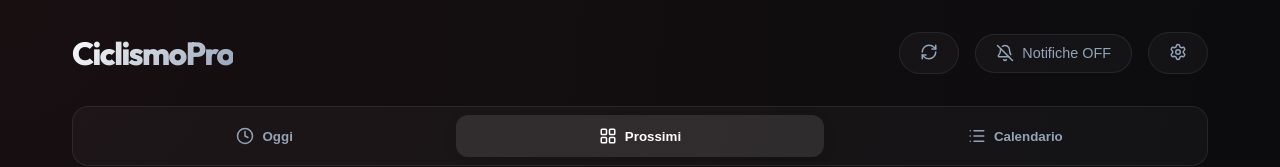
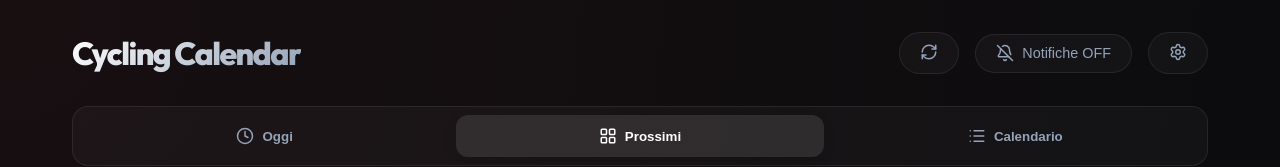
Before and after one commit to kiccop/Cycling-Calendar, a React (Vite) app: page / in a window 1280 px wide. Shown: the top 167 px of the page. Built offline with nearby package versions, Linux system fonts and the light colour scheme; no server answers.

Commit message:
Rename app to Cycling Calendar

```diff
--- a/src/App.jsx
+++ b/src/App.jsx
@@ -117,7 +117,7 @@ export default function App() {
         <div className="app-container">
             <header>
                 <div style={{ display: 'flex', flexDirection: 'column' }}>
-                    <div className="logo">CiclismoPro</div>
+                    <div className="logo">Cycling Calendar</div>
                     {lastSync && (
                         <div className="sync-status">
                             Sincronizzato: {lastSync.toLocaleTimeString('it-IT')}
```
